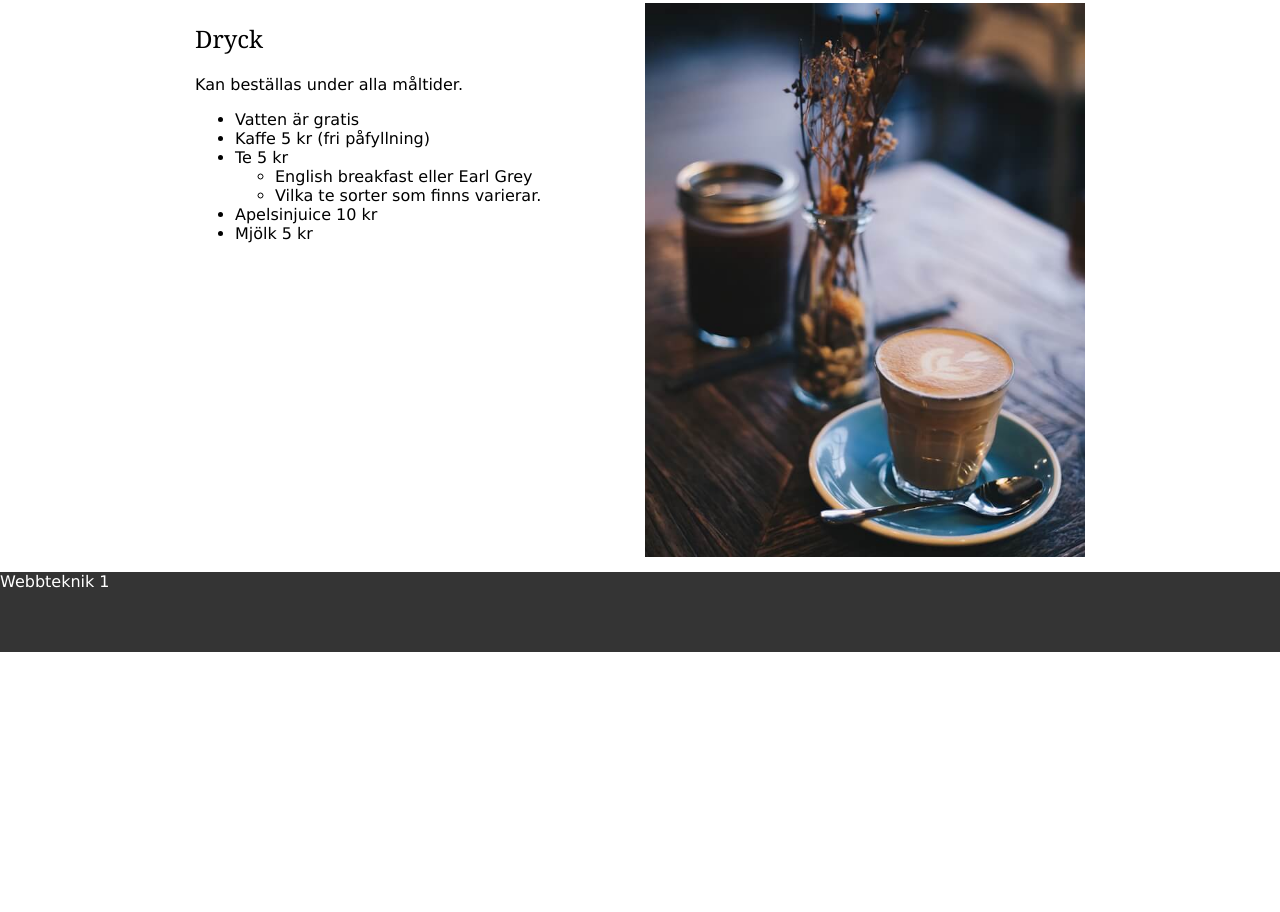
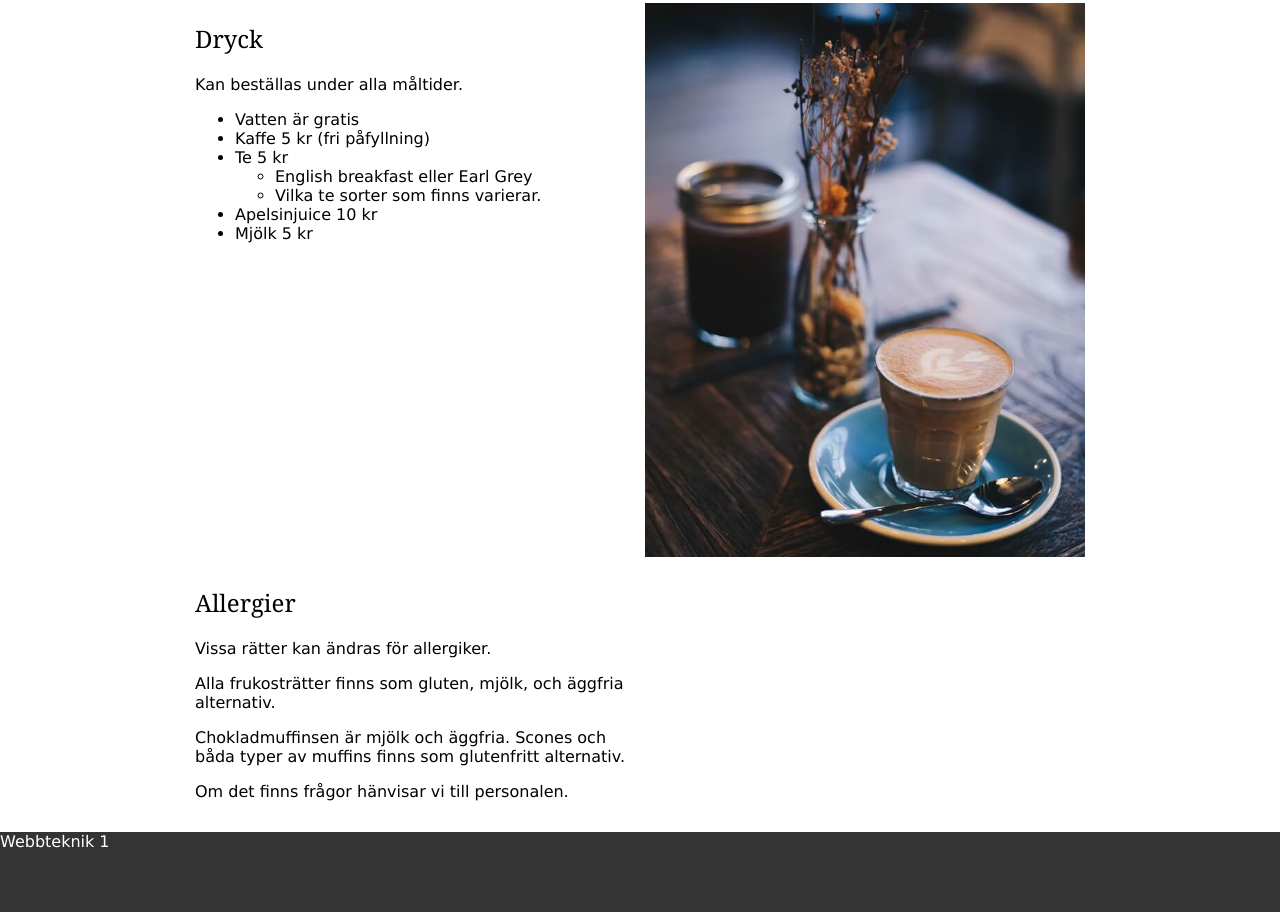
Before and after one commit to pj1401/wt1-u3, a plain HTML site: page restaurang/meny.html in a window 1280 px wide. Shown: the part 1288-2200 px from the top of the page. Before the commit the page ends 1940 px from the top, so only its background shows below. Drawn offline with Linux system fonts and the light colour scheme.

Commit message:
Add allergy information

```diff
--- a/restaurang/meny.html
+++ b/restaurang/meny.html
@@ -51,6 +51,7 @@
           <li><a href="#lunch">Lunch</a></li>
           <li><a href="#afternoon-tea">Afternoon tea</a></li>
           <li><a href="#dryck">Dryck</a></li>
+          <li><a href="#allergier">Allergier</a></li>
         </ul>
       </nav>
     </aside>
@@ -140,6 +141,13 @@
                    (max-width: 1139px) 50vw,
                    40vw">
       </div>
+      <section>
+        <h2 id="allergier">Allergier</h2>
+        <p>Vissa rätter kan ändras för allergiker.</p>
+        <p>Alla frukosträtter finns som gluten, mjölk, och äggfria alternativ.</p>
+        <p>Chokladmuffinsen är mjölk och äggfria. Scones och båda typer av muffins finns som glutenfritt alternativ.</p>
+        <p>Om det finns frågor hänvisar vi till personalen.</p>
+      </section>
     </div>
   </main>
   <footer>
```
